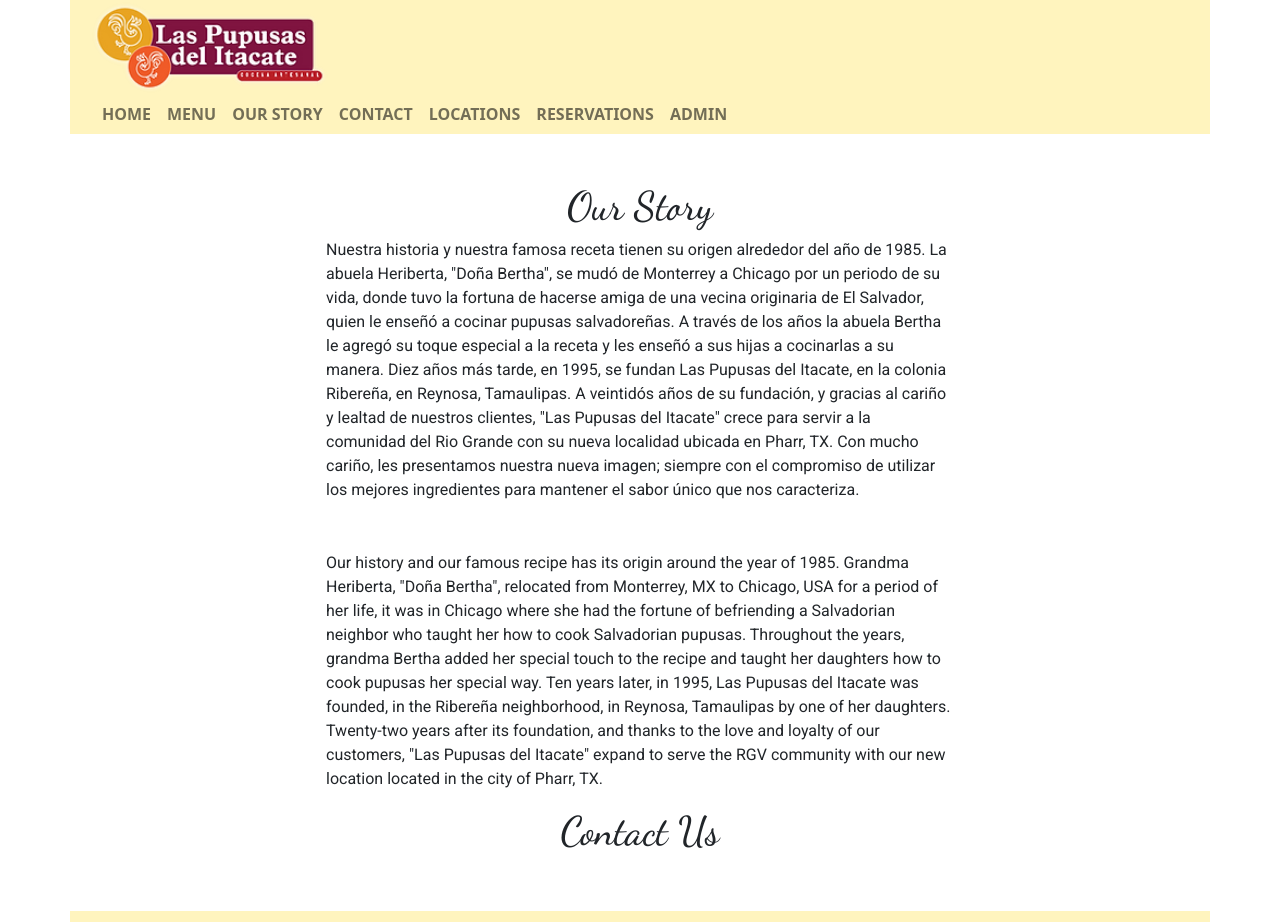
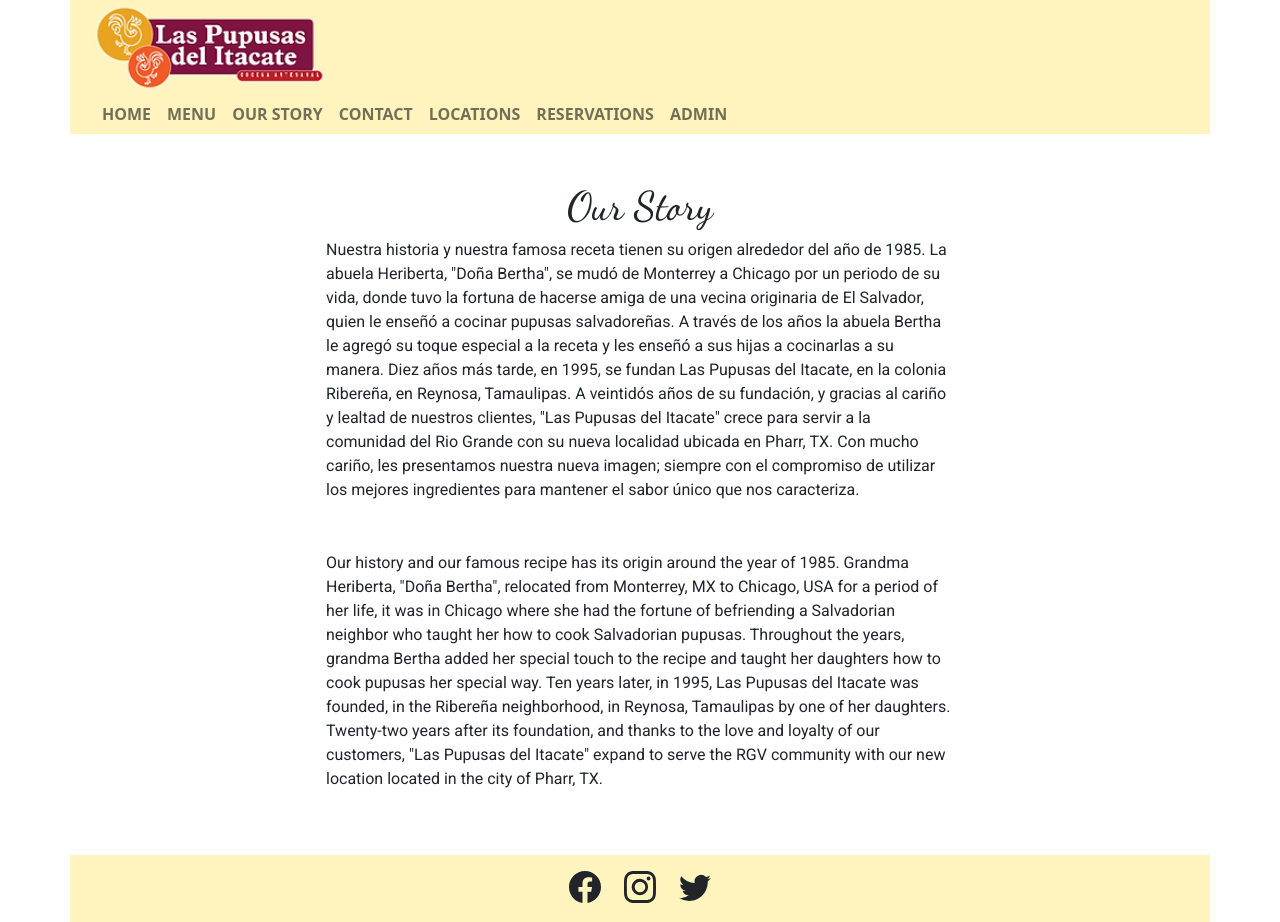
Before and after one commit to rolongoria/proyecto4, a React (Create React App) app: page /about in a window 1280 px wide. Shown: the top 922 px of the page. Built offline with nearby package versions, Linux system fonts and the light colour scheme; what react-dotenv would draw is missing.

Commit message:
removed title from about

```diff
--- a/src/routes/About.js
+++ b/src/routes/About.js
@@ -46,11 +46,7 @@
             <div className='col-sm-3'></div>
           </div>
 
-          <div className='row'>
-          <div className='col-sm center-text'>
-            <h1>Contact Us</h1>
-          </div>
-        </div>
+
 
 
     </div>
```
